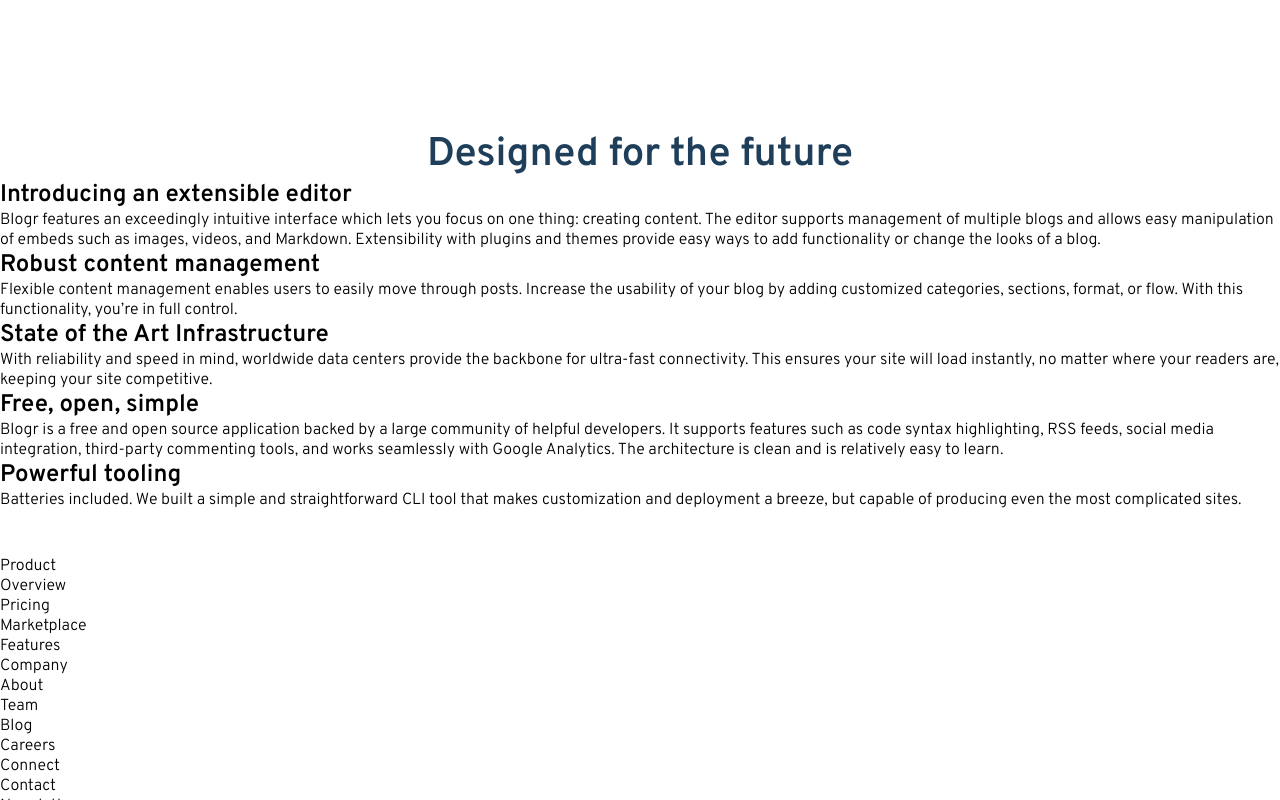
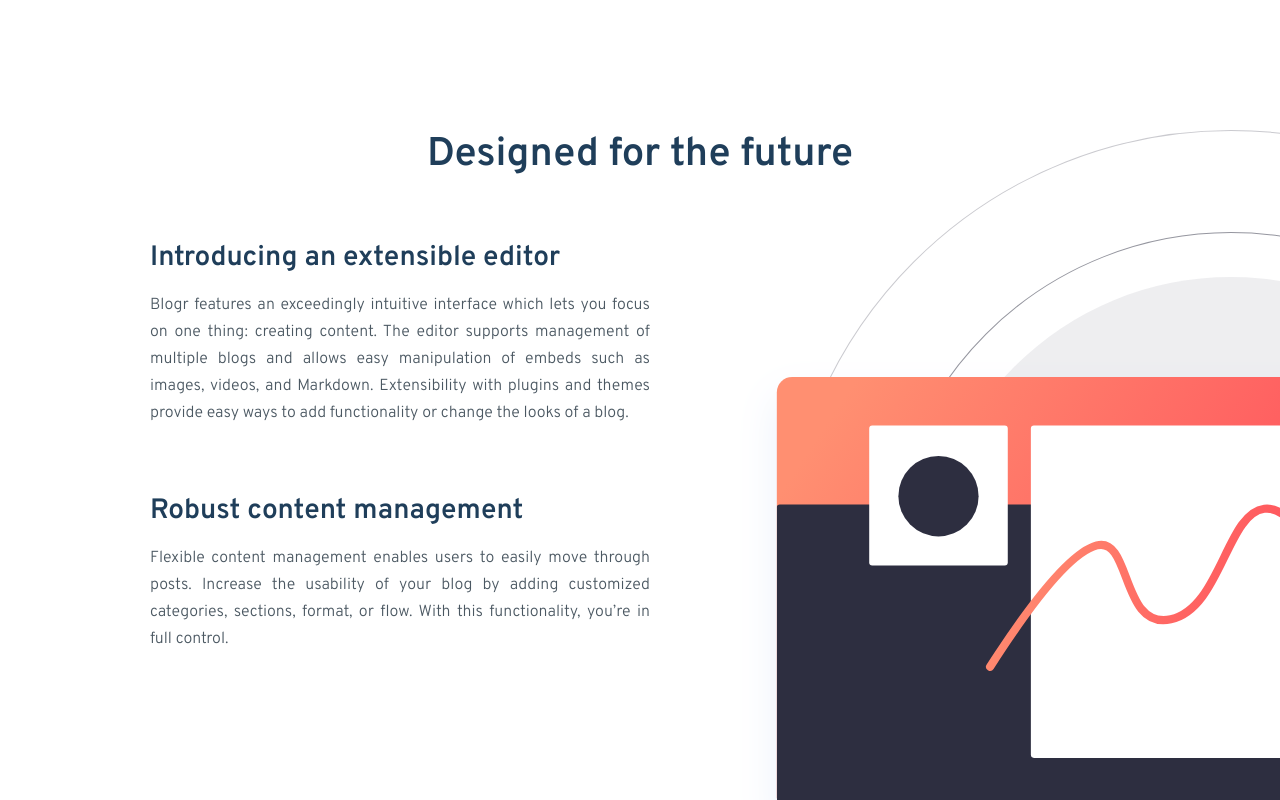
Before and after one commit to AndrioC/blogr-landing-page-challenge, a React (Create React App) app: page / in a window 1280 px wide. Shown: the part 620-1420 px from the top of the page. Built offline with nearby package versions, Linux system fonts and the light colour scheme; the HTML template or start-up script is replaced by a standard one.

Commit message:
First second for desktop layout finished

```diff
--- a/src/pages/Home/index.tsx
+++ b/src/pages/Home/index.tsx
@@ -16,7 +16,7 @@
             <Header />
 
             <Content>
-                <section>
+                <section className={'first-section'}>
                     <ContentFirstSection>
                         <div className={'firstSection-first-block'}>
                             <h1>Designed for the future</h1>
--- a/src/pages/Home/styles.ts
+++ b/src/pages/Home/styles.ts
@@ -1,6 +1,7 @@
 import styled from 'styled-components'
 
 import imgBgSectionOne from '../../assets/images/illustration-editor-mobile.svg'
+import imgBgDesktopSectionOne from '../../assets/images/illustration-editor-desktop.svg'
 
 import imgPhoneBgSectionTwo from '../../assets/images/illustration-phones.svg'
 import imgCirclesBgSectionTwo from '../../assets/images/bg-pattern-circles.svg'
@@ -26,8 +27,26 @@
     }
 
 
-    @media(min-width: 901px){
+    @media(min-width: 901px) and (max-width: 1200px){
         margin-top: 150px;
+
+        .first-section{
+            height: 900px;
+            background: url(${imgBgDesktopSectionOne}) no-repeat;
+            background-position: right -400px top 0px;
+            background-size: 741px 739px;
+        }
+    }
+
+    @media(min-width: 1201px){
+        margin-top: 150px;
+
+        .first-section{
+            height: 900px;
+            background: url(${imgBgDesktopSectionOne}) no-repeat;
+            background-position: right -400px top 0px;
+            background-size: contain;
+        }
     }
 
 
@@ -36,8 +55,6 @@
 export const ContentFirstSection = styled.div`
     display: flex;
     flex-direction: column;
-    align-items: center;
-    justify-content: center;
 
     @media(max-width: 900px){
 
@@ -45,6 +62,9 @@
         background-position: top 60px center;
 
         .firstSection-first-block{
+            display: flex;
+            align-items: center;
+            justify-content: center;
             h1 {
                 font-size: 28px;
                 color: var(--blue-400);
@@ -103,11 +123,66 @@
     }
 
     @media(min-width: 901px){
+        display: flex;
         .firstSection-first-block{
+            display: flex;
+            justify-content: center;
+            align-items: center;
             h1 {
                 font-size: 40px;
                 color: var(--blue-400);
                 font-weight: 600;
+            }
+        }
+
+        .firstSection-second-block{
+            margin-top: 60px;
+            display: flex;
+            flex-direction: column;
+            padding-left: 150px;
+
+            h1 {
+                font-size: 28px;
+                color: var(--blue-400);
+                font-weight: 600;
+                max-width: 500px;
+                text-align: justify;
+            }
+
+            p {
+                max-width: 500px;
+                text-align: justify;
+                margin-top: 16px;
+                font-weight: 300;
+                line-height: 27px;
+                color: var(--gray-300);
+                font-size: 16px;
+            }
+
+        }
+
+        .firstSection-third-block{
+            margin-top: 66px;
+            display: flex;
+            flex-direction: column;
+            padding-left: 150px;
+            margin-bottom: 270px;
+
+            h1 {
+                font-size: 28px;
+                color: var(--blue-400);
+                font-weight: 600;
+                max-width: 500px;
+                text-align: justify;
+            }
+
+            p {
+                max-width: 500px;
+                text-align: justify;
+                margin-top: 16px;
+                font-weight: 300;
+                line-height: 27px;
+                color: var(--gray-300);
             }
         }
     }
@@ -119,7 +194,60 @@
     @media(max-width: 900px){
 
         z-index: 999;
-        margin-top: 270px;
+        display: flex;
+        width: 100%;
+        align-items: center;
+        justify-content: center;
+        flex-direction: column;
+
+        > div {
+            display: flex;
+            width: 100%;
+            align-items: center;
+            justify-content: center;
+            flex-direction: column;
+            overflow: visible;
+            background: url(${imgCirclesBgSectionTwo}) no-repeat, linear-gradient(135deg, var(--blue-950) 0%, var(--blue-100) 100%);
+            background-position: bottom 180px center, 0 0;
+            background-size: 800px, contain;
+            border-radius: 0px 100px;
+            z-index: 1;
+            height: 624px;
+            position: relative;
+
+            .bg-phone-second-section{
+                height: 420px;
+                width: 400px;
+                position: absolute;
+                background: url(${imgPhoneBgSectionTwo}) no-repeat;
+                background-position: center;
+                background-size: cover;
+                top: -210px;
+            }
+
+            h1 {
+                font-size: 40px;
+                font-weight: 600;
+                color: var(--white);
+                text-align: center;
+                margin-top: 180px;
+            }
+
+            p {
+                margin-top: 12px;
+                text-align: center;
+                font-size: 16px;
+                line-height: 27px;
+                color: var(--white);
+                font-weight: normal;
+                max-width: 300px;
+            }
+        }
+    }
+
+
+    @media(min-width: 901px){
+        margin-top: 400px;
         display: flex;
         width: 100%;
         align-items: center;
```
